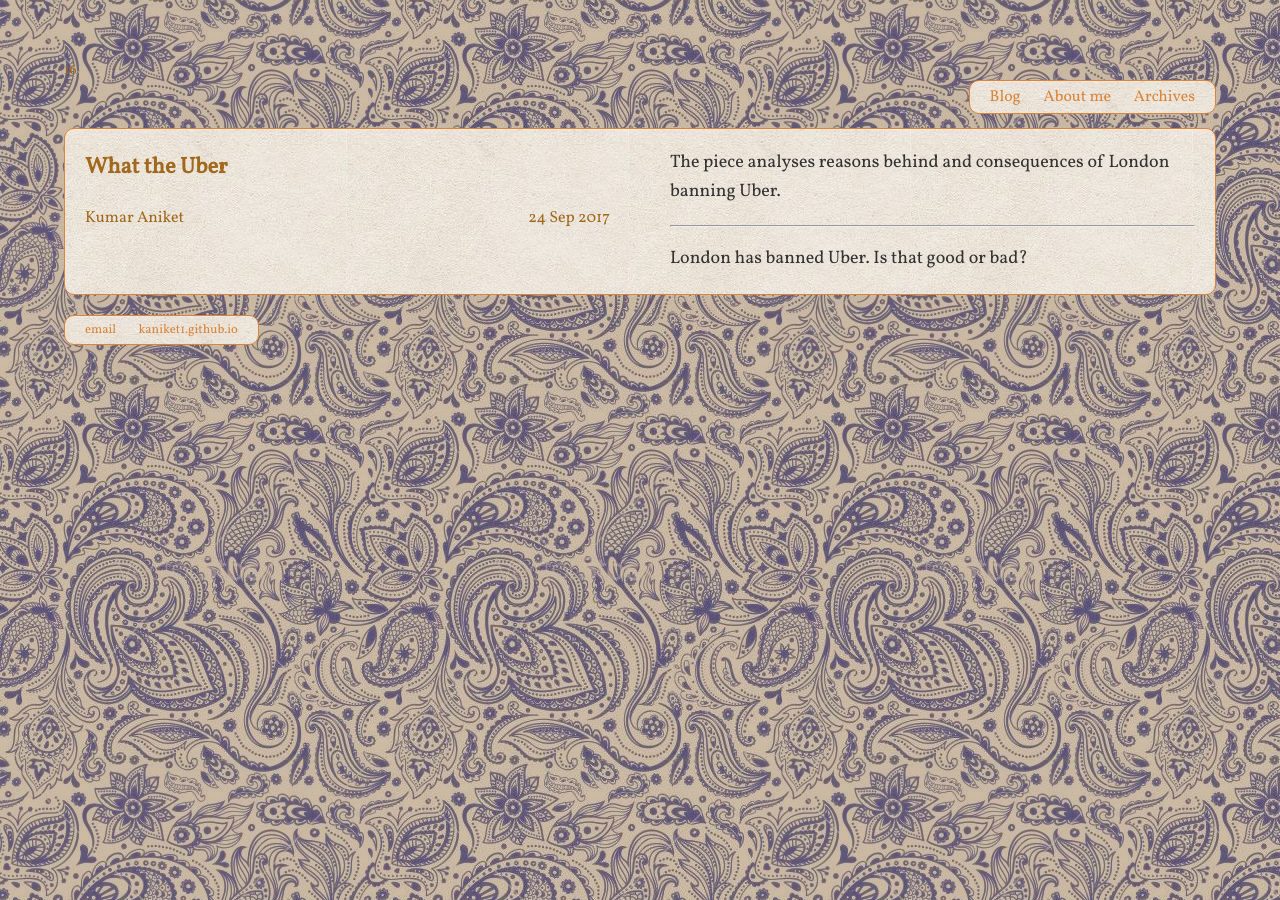
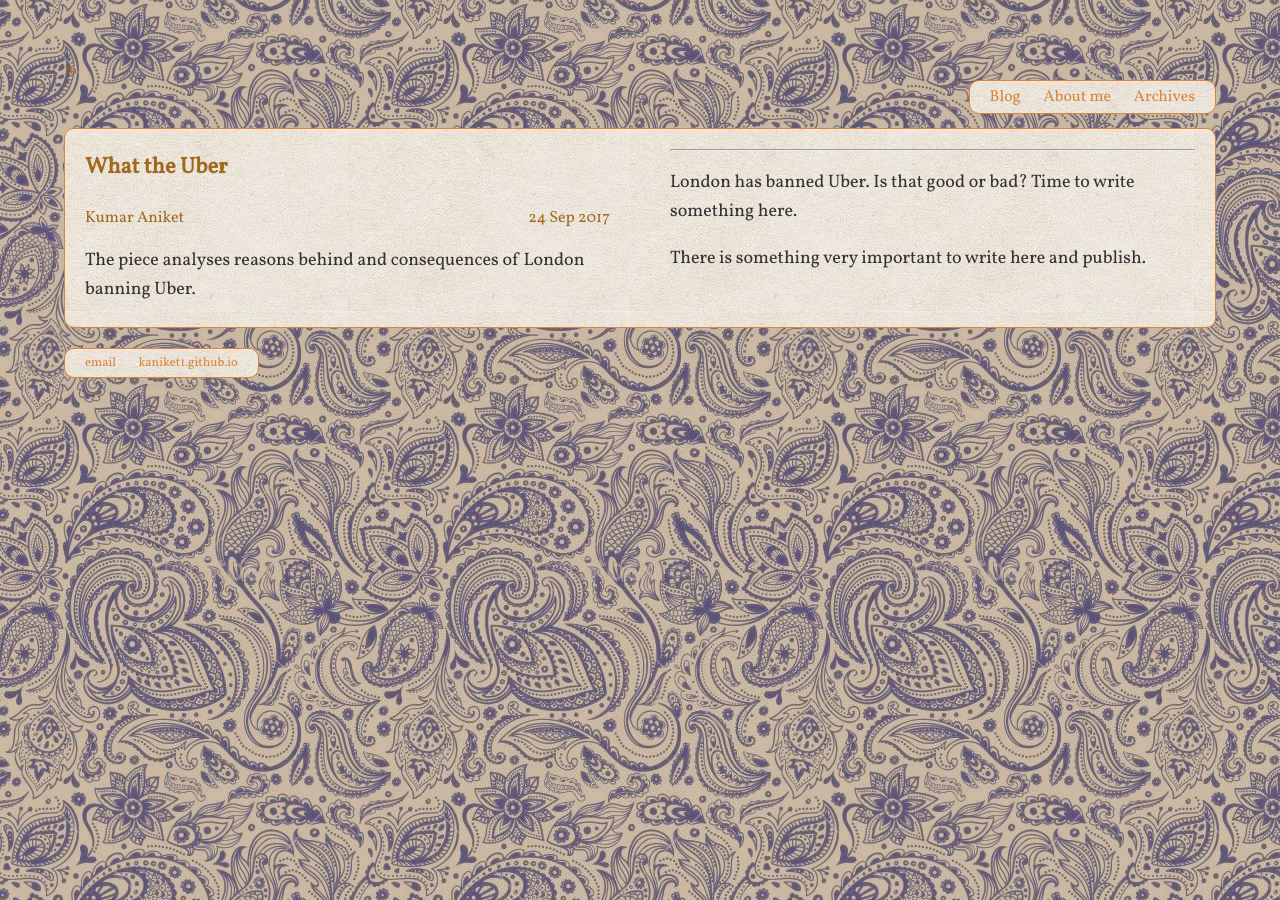
Before and after one commit to ecosapience/ecosapience.github.io, a Jekyll site: the page built from _posts/2017-09-24-What-the-Uber.md, in a window 1280 px wide. Built offline with Jekyll 4.4.1, drawn with Linux system fonts in a browser that asks for light colours.

Commit message:
_posts/2017-09-24-What-the-Uber.md

```diff
--- a/_posts/2017-09-24-What-the-Uber.md
+++ b/_posts/2017-09-24-What-the-Uber.md
@@ -11,4 +11,6 @@ The piece analyses reasons behind and consequences of London banning Uber.
 
 ---
 
-London has banned Uber. Is that good or bad?
+London has banned Uber. Is that good or bad? Time to write something here.
+
+There is something very important to write here and publish.
```
